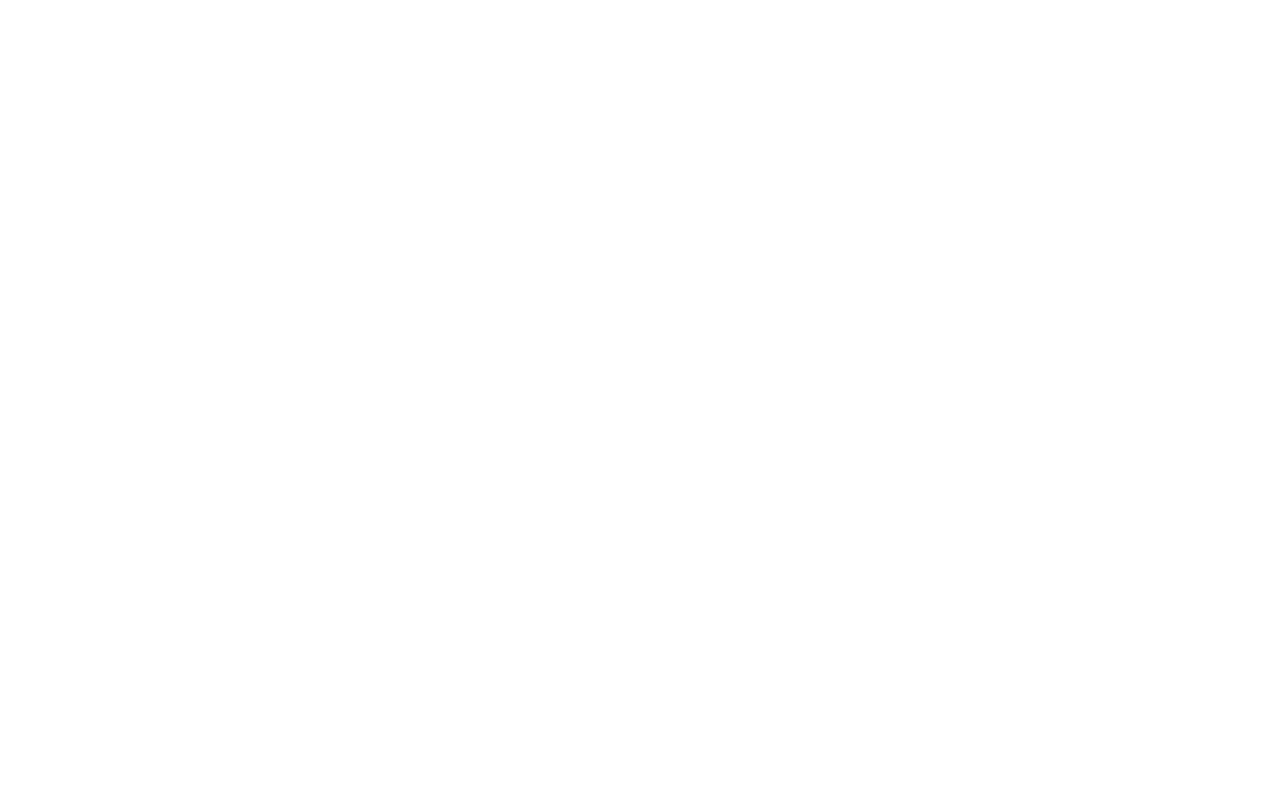
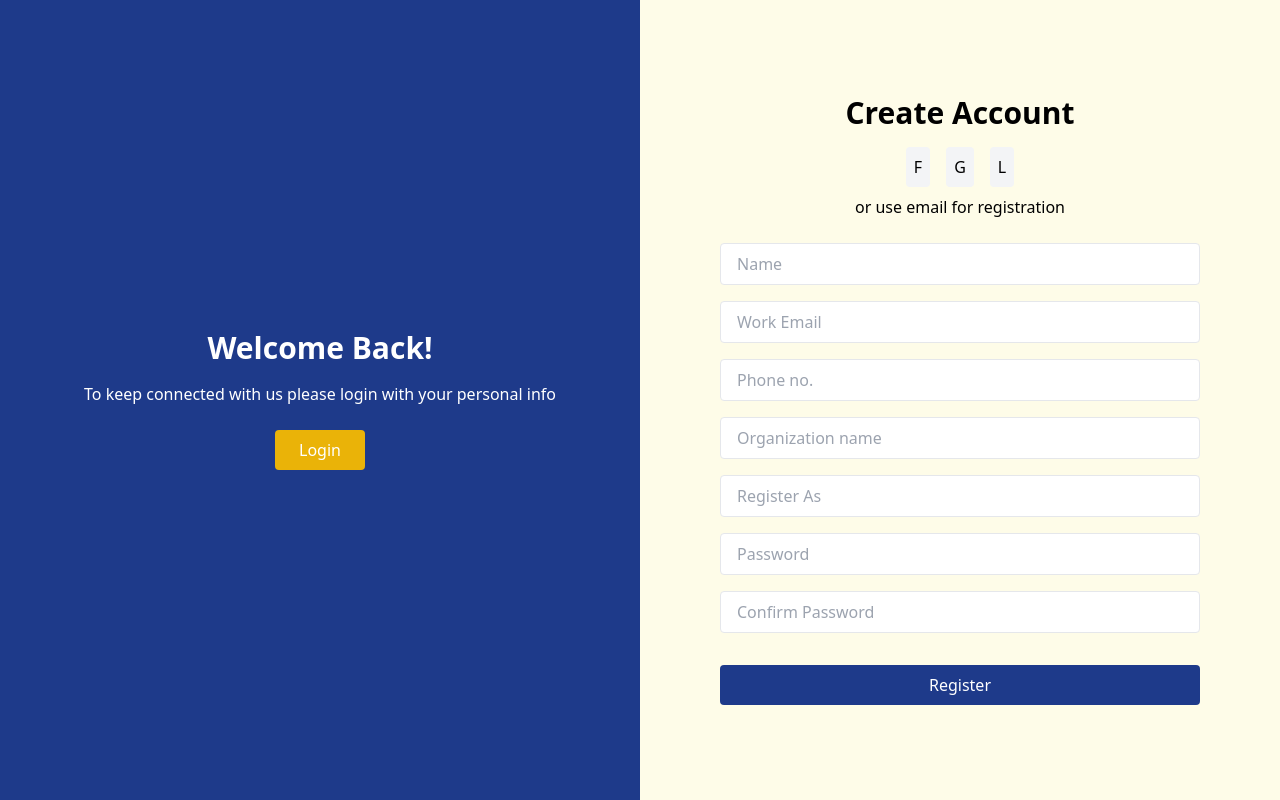
Before and after one commit to Archi-shaw/TechTraid_Kshitij, a Next.js app: page / in a window 1280 px wide. Built offline with nearby package versions, Linux system fonts and the light colour scheme.

Commit message:
Added Register

```diff
--- a/app/page.js
+++ b/app/page.js
@@ -12,6 +12,7 @@
 import  About from './About/page'
 import Contact from './Contactus/page'
 import Login from './Login/page'
+import Register from './Register/page'
 export default function Home() {
   return (
     <>
@@ -29,7 +30,7 @@
     {/* <About /> */}
     {/* <Contact /> */}
     {/* <Login /> */}
-
+    <Register />
     </>
   );
 }
```
